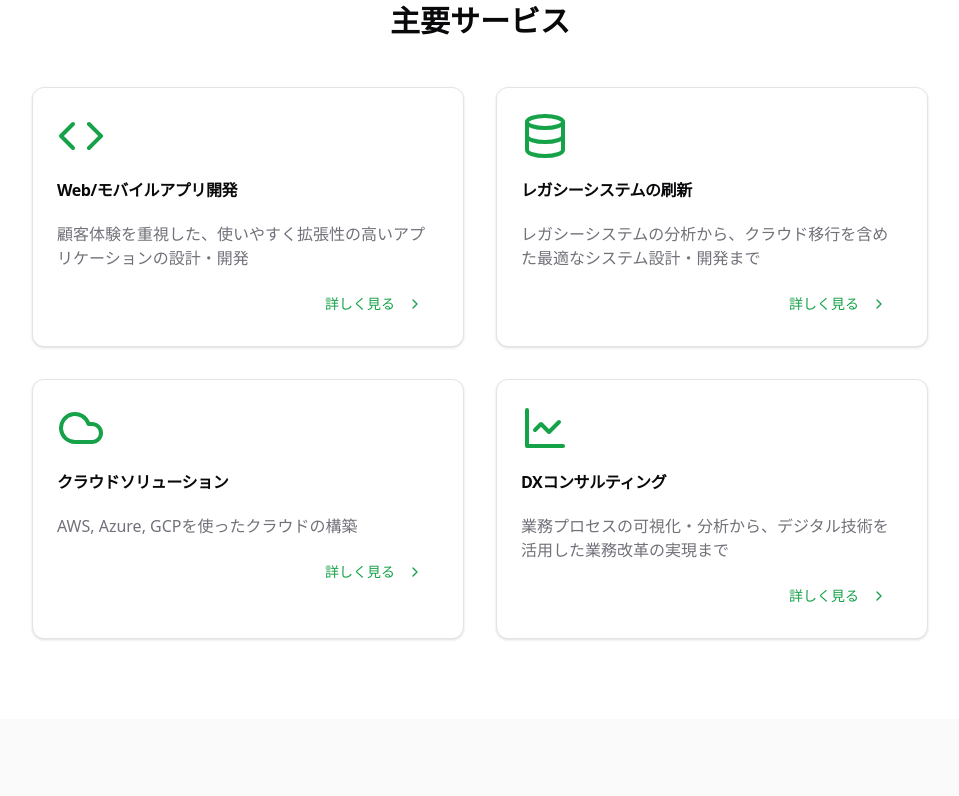
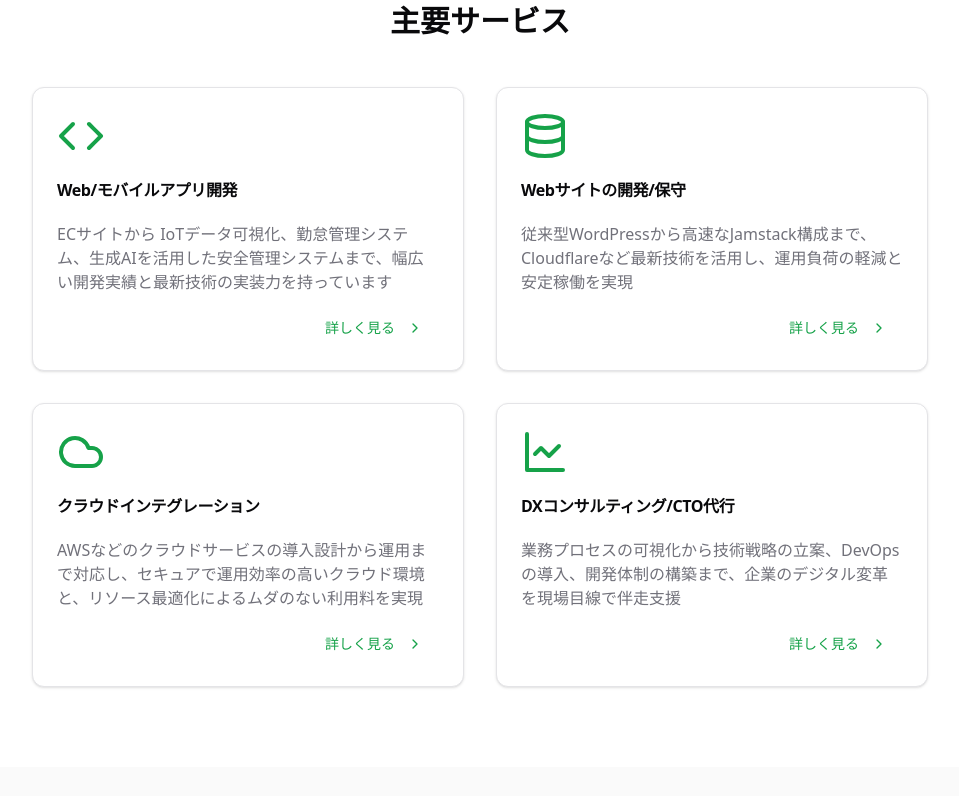
Before and after one commit to codeciaoo/corp-site, an Astro site: page / in a window 1280 px wide. Shown: the part 717-1513 px from the top of the page, without its empty margins (160-1119 px from the left). Built offline with nearby package versions, Linux system fonts and the light colour scheme; Astro itself is replaced by a stand-in of ours.

Commit message:
サービス文章の更新

```diff
--- a/src/components/Services.tsx
+++ b/src/components/Services.tsx
@@ -8,25 +8,25 @@ const services = [
     id: "software-development",
     icon: <Code className="w-12 h-12 text-primary" />,
     title: "Web/モバイルアプリ開発",
-    description: "顧客体験を重視した、使いやすく拡張性の高いアプリケーションの設計・開発",
+    description: "ECサイトから IoTデータ可視化、勤怠管理システム、生成AIを活用した安全管理システムまで、幅広い開発実績と最新技術の実装力を持っています",
   },
   {
     id: "legacy-modernization",
     icon: <Database className="w-12 h-12 text-primary" />,
-    title: "レガシーシステムの刷新",
-    description: "レガシーシステムの分析から、クラウド移行を含めた最適なシステム設計・開発まで",
+    title: "Webサイトの開発/保守",
+    description: "従来型WordPressから高速なJamstack構成まで、Cloudflareなど最新技術を活用し、運用負荷の軽減と安定稼働を実現",
   },
   {
     id: "cloud-solutions",
     icon: <Cloud className="w-12 h-12 text-primary" />,
-    title: "クラウドソリューション",
-    description: "AWS, Azure, GCPを使ったクラウドの構築",
+    title: "クラウドインテグレーション",
+    description: "AWSなどのクラウドサービスの導入設計から運用まで対応し、セキュアで運用効率の高いクラウド環境と、リソース最適化によるムダのない利用料を実現",
   },
   {
     id: "it-consulting",
     icon: <LineChart className="w-12 h-12 text-primary" />,
-    title: "DXコンサルティング",
-    description: "業務プロセスの可視化・分析から、デジタル技術を活用した業務改革の実現まで",
+    title: "DXコンサルティング/CTO代行",
+    description: "業務プロセスの可視化から技術戦略の立案、DevOpsの導入、開発体制の構築まで、企業のデジタル変革を現場目線で伴走支援",
   },
 ]
 
```
